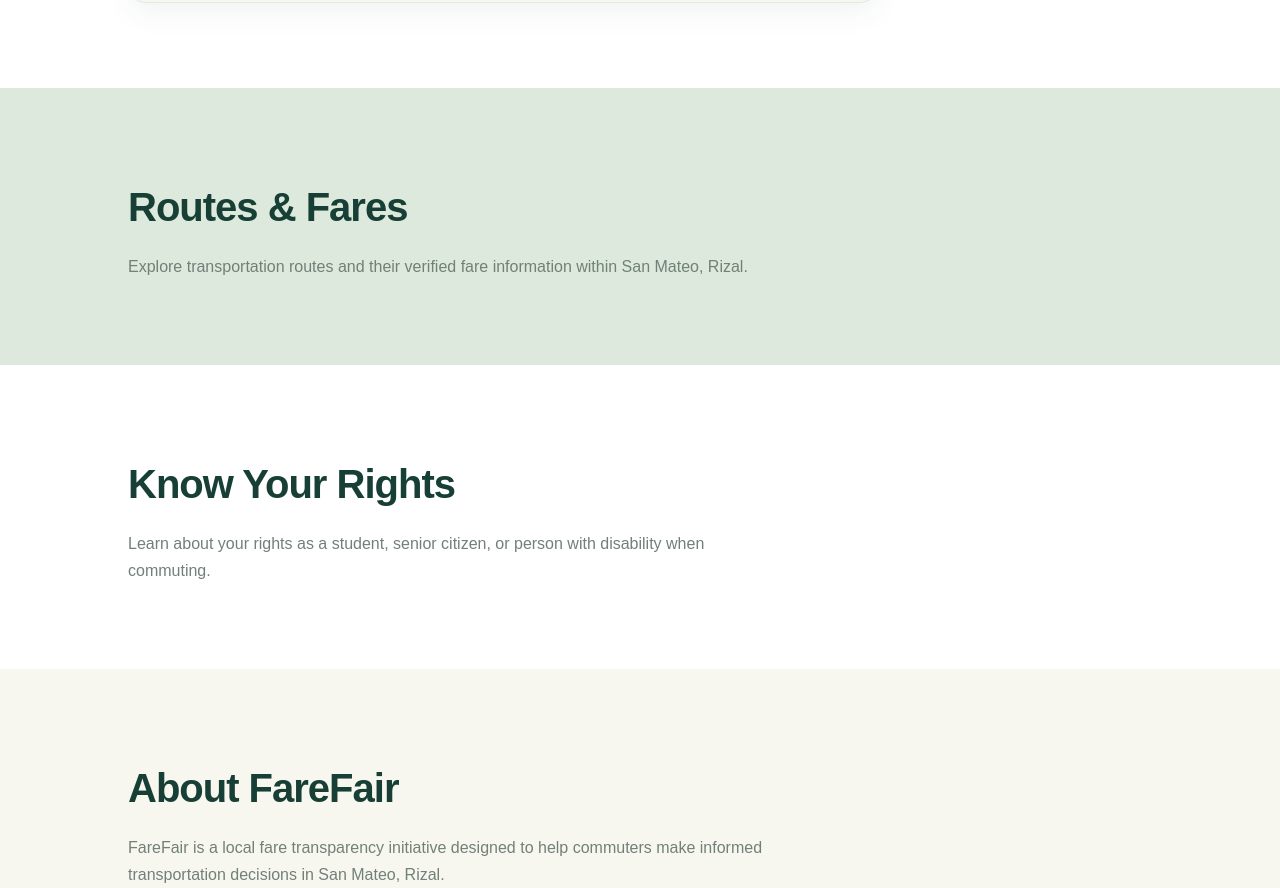
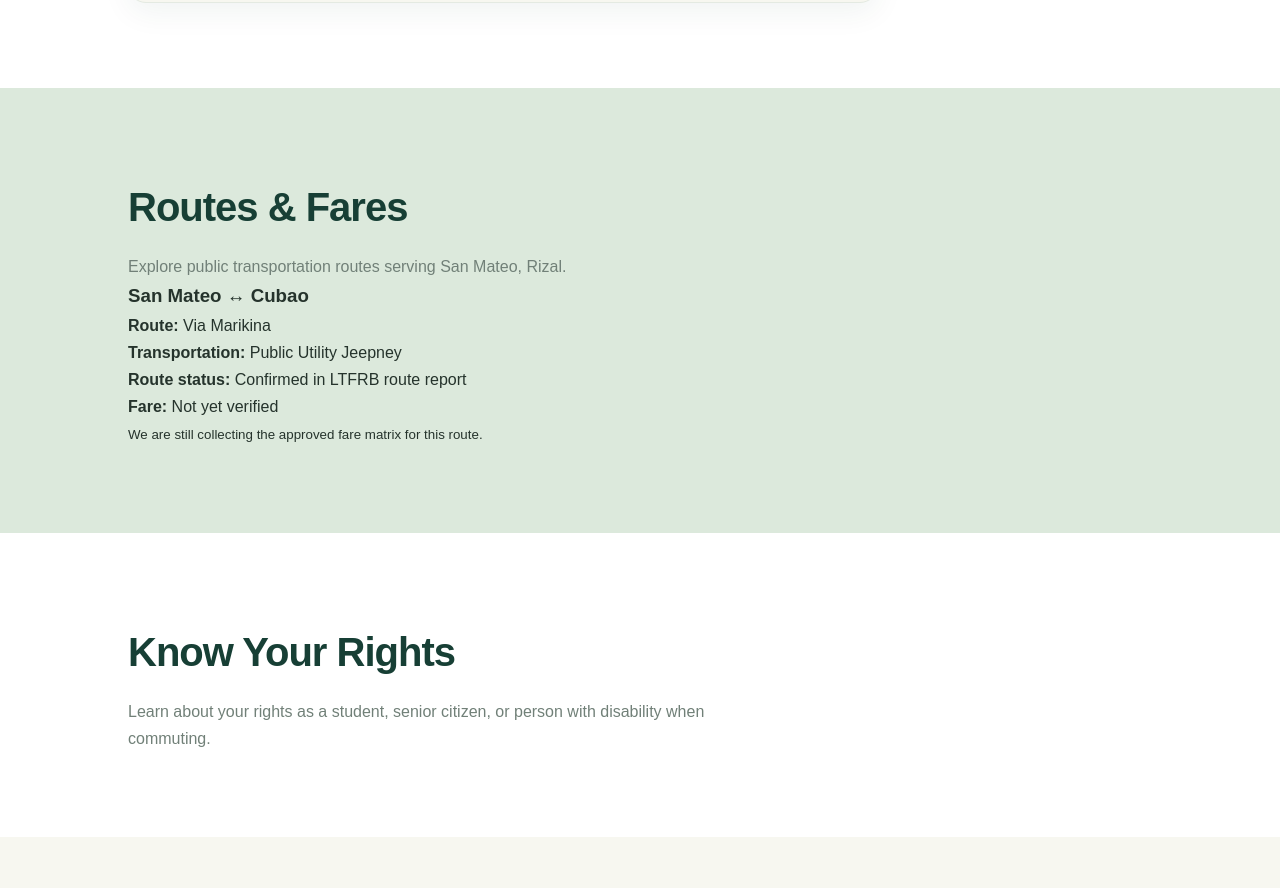
Before and after one commit to mikapengu-hub/FareFair, a plain HTML site: page index.html in a window 1280 px wide. Shown: the part 1596-2484 px from the top of the page. Drawn offline with Linux system fonts and the light colour scheme.

Commit message:
Update index.html

```diff
--- a/index.html
+++ b/index.html
@@ -46,13 +46,27 @@
             </div>
         </section>
 
-        <section id="routes" class="section">
-            <h2>Routes & Fares</h2>
-            <p>
-                Explore transportation routes and their verified
-                fare information within San Mateo, Rizal.
-            </p>
-        </section>
+
+<section id="routes" class="section">
+    <h2>Routes & Fares</h2>
+    <p>
+        Explore public transportation routes serving
+        San Mateo, Rizal.
+    </p>
+
+    <div class="route-card">
+        <h3>San Mateo ↔ Cubao</h3>
+        <p><strong>Route:</strong> Via Marikina</p>
+        <p><strong>Transportation:</strong> Public Utility Jeepney</p>
+        <p><strong>Route status:</strong> Confirmed in LTFRB route report</p>
+        <p><strong>Fare:</strong> Not yet verified</p>
+        <small>
+            We are still collecting the approved fare matrix
+            for this route.
+        </small>
+    </div>
+</section>
+
 
         <section id="rights" class="section">
             <h2>Know Your Rights</h2>
```
